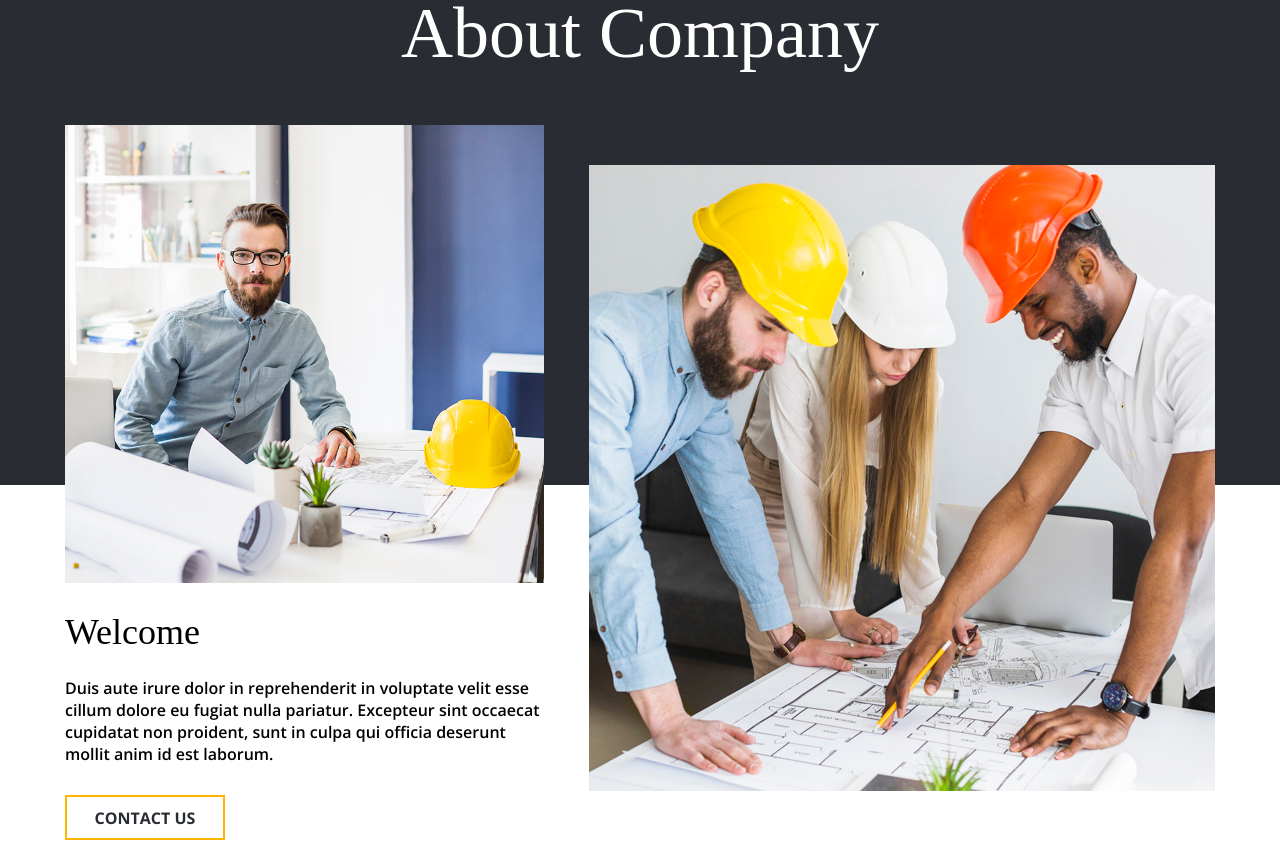
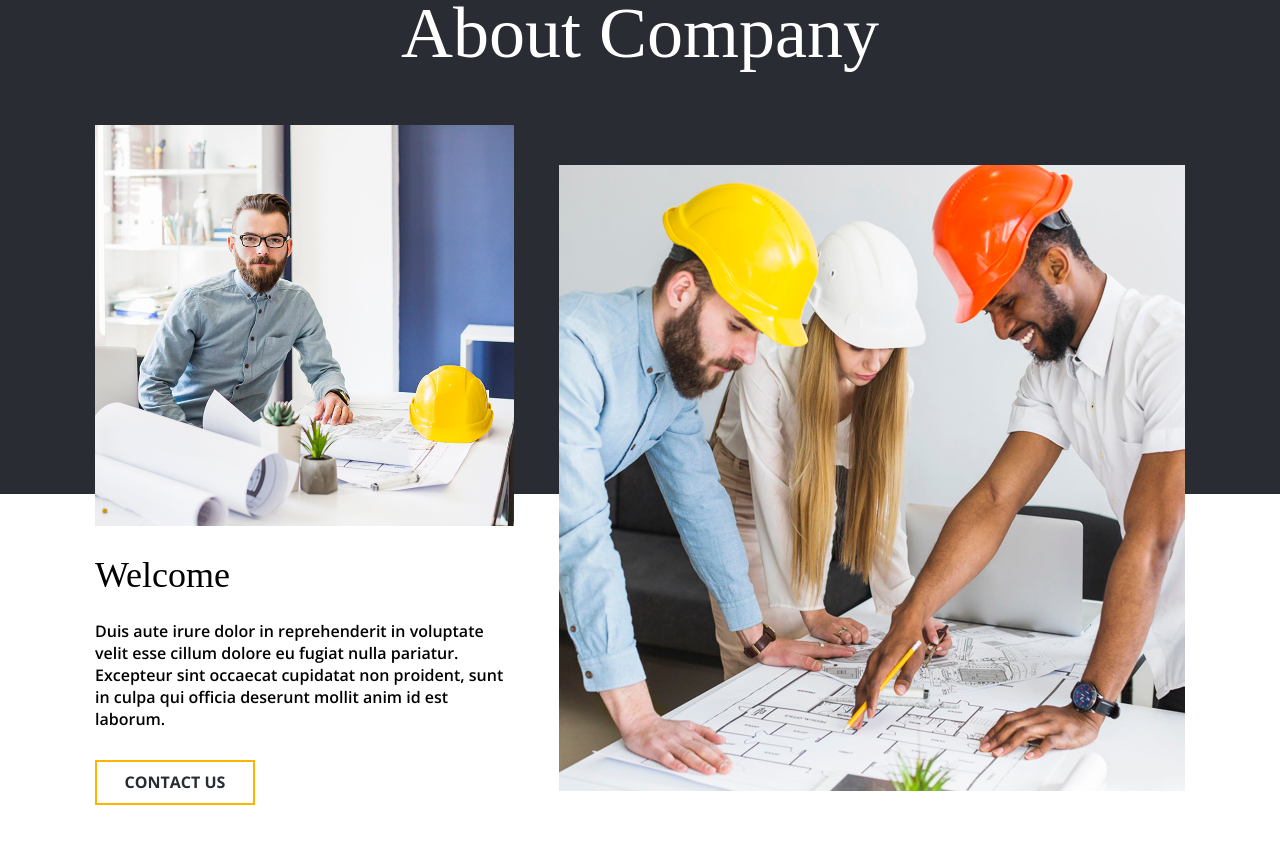
Before and after one commit to ncortes-bc/site-demo-next, a Next.js app: page / in a window 1280 px wide. Shown: the part 3080-3922 px from the top of the page. Built offline with nearby package versions, Linux system fonts and the light colour scheme; a web font is replaced by a local one.

Commit message:
Improved response for 'About Company' section.

```diff
--- a/components/styled/Home/SectionFour/index.js
+++ b/components/styled/Home/SectionFour/index.js
@@ -1,5 +1,5 @@
 import styled from 'styled-components';
-import { black, contentfulWidth } from '../../Global';
+import { black, contentfulWidth, mediumWidth, mobileWidth } from '../../Global';
 
 export const Container = styled.div`
   position: relative;
@@ -19,11 +19,21 @@ export const Content = styled.div`
   z-index: 1;
 
   & > h1 {
-    margin: 0 0 50px 0;
+    margin: 0 25px 50px 25px;
     color: white;
     font: 4.5rem 'Mako';
     font-weight: 400;
     text-align: center;
+  }
+
+  @media (max-width: ${contentfulWidth}) {
+    width: 100%;
+  }
+
+  @media (max-width: ${mobileWidth}) {
+    & > h1 {
+      font-size: 3rem;
+    }
   }
 `;
 
@@ -31,16 +41,33 @@ export const CardContainer = styled.div`
   width: 100%;
   display: flex;
   justify-content: space-between;
+  padding: 0 30px;
 
   & > img {
     width: 60%;
     height: 60%;
     margin-top: 40px;
   }
+
+  @media (max-width: ${contentfulWidth}) {
+    flex-direction: column;
+    align-items: center;
+
+    & > img {
+      width: 100%;
+      padding: 10px 100px;
+    }
+  }
+
+  @media (max-width: ${mobileWidth}) {
+    & > img {
+      padding: 0;
+      width: 325px;
+    }
+  }
 `;
 
 export const Card = styled.div`
-  background-color: white;
   display: block;
   margin-right: 45px;
 
@@ -58,6 +85,14 @@ export const Card = styled.div`
     width: 100%;
     height: auto;
   }
+
+  @media (max-width: ${contentfulWidth}) {
+    margin: 10px 100px;
+  }
+
+  @media (max-width: ${mobileWidth}) {
+    width: 325px;
+  }
 `;
 
 export const ColorBlock = styled.div`
@@ -65,5 +100,13 @@ export const ColorBlock = styled.div`
   bottom: 0;
   background-color: white;
   width: 100%;
-  height: 425px;
+  height: 40%;
+
+  @media (max-width: ${contentfulWidth}) {
+    height: 60%;
+  }
+
+  @media (max-width: ${mediumWidth}) {
+    height: 65%;
+  }
 `;
```
